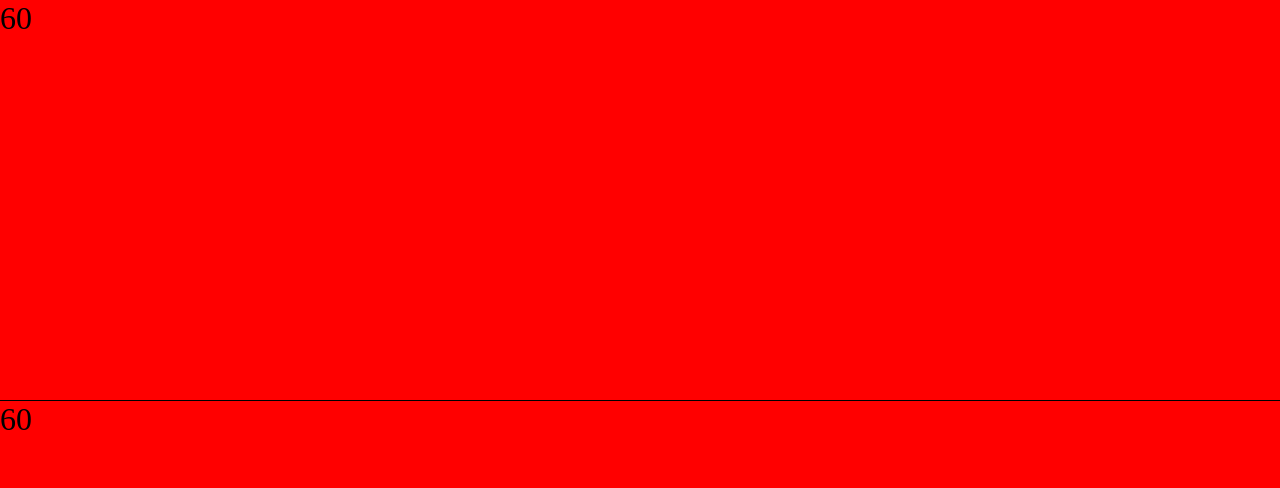
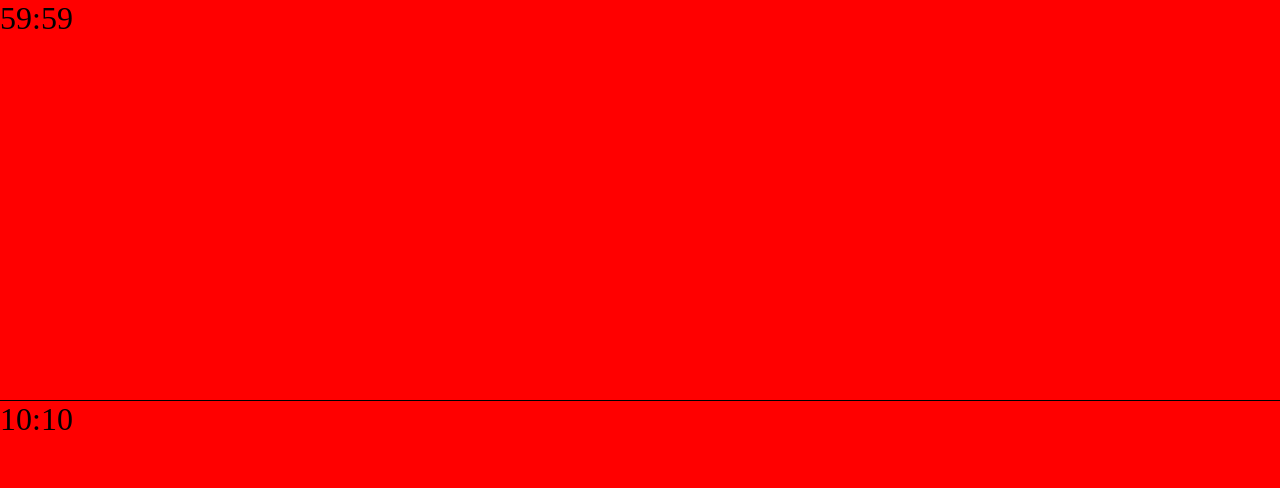
Before and after one commit to alexislan/timer-ajedrez, a React (Vite) app: page / in a window 1280 px wide. Shown: the top 488 px of the page. Built offline with nearby package versions, Linux system fonts and the light colour scheme.

Commit message:
seguir mejorando

```diff
--- a/src/components/timer-div.jsx
+++ b/src/components/timer-div.jsx
@@ -3,8 +3,12 @@ import './timer-div.css';
 
 
 export const TimerDiv = () =>{
-    const [countA, setCountA] = useState(60);
-    const [countB, setCountB] = useState(60);
+    const [hoursA, setHoursA] = useState(15);
+    const [hoursB, setHoursB] = useState(15);
+    const [minutesA, setMinutesA] = useState(59);
+    const [minutesB, setMinutesB] = useState(10);
+    const [secondsA, setSecondsA] = useState(59);
+    const [secondsB, setSecondsB] = useState(10);
     const [isStartedA, setIsStartedA] = useState(false);
     const [isStartedB, setIsStartedB] = useState(false);
     const timerRefA = useRef(null);
@@ -14,7 +18,10 @@ export const TimerDiv = () =>{
 
         clearInterval(timerRefA.current);
         timerRefA.current = setInterval(()=>{
-        setCountA((prevCount) => prevCount - 1)
+        setMinutesA((prevCount) => prevCount - 1 )
+        },60000)
+        timerRefA.current = setInterval(()=>{
+        setSecondsA((prevCount) => prevCount == 0 ? 59 : prevCount - 1)
         },1000)
         setIsStartedA(true)
 
@@ -23,7 +30,7 @@ export const TimerDiv = () =>{
     const handleStopA = () => {
         clearInterval(timerRefA.current);
         if(timerRefA.current !== null && !isStartedB){
-            setCountA((prevCount) => prevCount + 3)
+            setSecondsA((prevCount) => prevCount + 3)
         }
         if(!isStartedB){
             setIsStartedA(false);
@@ -33,7 +40,10 @@ export const TimerDiv = () =>{
     const handleStartB = () => {
         clearInterval(timerRefB.current);
         timerRefB.current = setInterval(()=>{
-        setCountB((prevCount) => prevCount - 1)
+        setMinutesB((prevCount) => prevCount - 1 )
+        },60000)
+        timerRefB.current = setInterval(()=>{
+        setSecondsB((prevCount) => prevCount == 0 ? 59 : prevCount - 1)
         },1000)
         setIsStartedB(true);
     }
@@ -41,7 +51,7 @@ export const TimerDiv = () =>{
     const handleStopB = () => {
         clearInterval(timerRefB.current);
         if(timerRefB.current !== null && !isStartedA){
-            setCountB((prevCount) => prevCount + 3)
+            setSecondsB((prevCount) =>  prevCount + 3)
         }
         if(!isStartedA){
             setIsStartedB(false);
@@ -51,11 +61,11 @@ export const TimerDiv = () =>{
     return(
         <div className="princ">
             <div className="TimerDiv">
-                <p>{countA}</p>
+                <p>{secondsA < 10 ?  minutesA + ':' + '0' + secondsA : minutesA + ':' + secondsA}</p>
                 <button onClick={handleStopA}></button>
             </div>
             <div className="TimerDiv">
-                <p>{countB}</p>
+                <p>{minutesB < 10 && secondsB < 10 ? '0' + minutesB + ':' + '0' + secondsB : minutesB < 10 ? '0' + minutesB + ':' + secondsB : secondsB < 10 ? minutesB + ':' + '0' + secondsB : minutesB + ':' + secondsB}</p>
                 <button onClick={handleStopB}></button>
             </div>
         </div>
```
